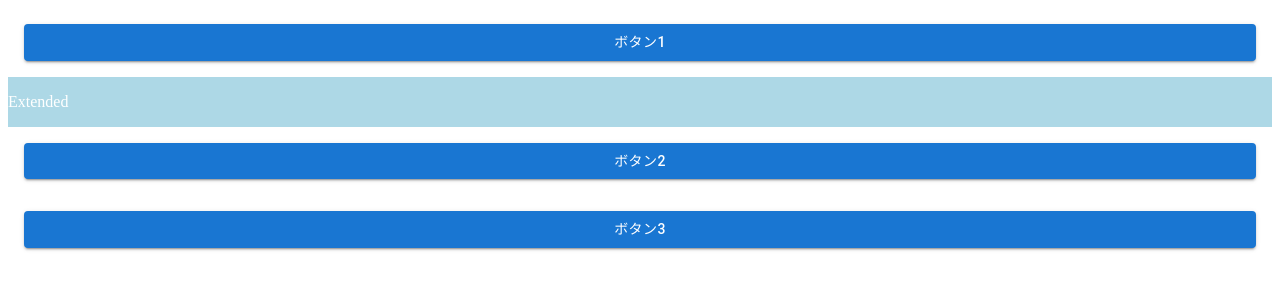
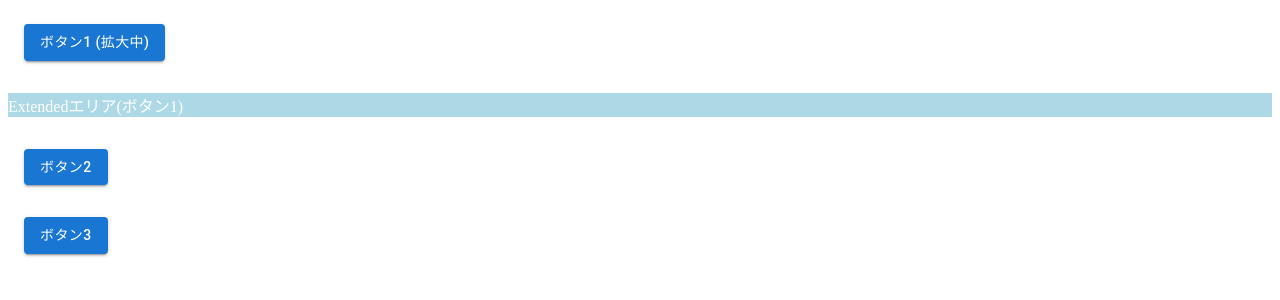
Before and after one commit to shichisan21/drag-test, a Next.js app: page /addArea in a window 1280 px wide. Both pictures are taken after a click on the button "ボタン1". Shown: the top 300 px of the page. Built offline with nearby package versions, Linux system fonts and the light colour scheme.

Commit message:
Extendedエリア　ボタン独立

```diff
--- a/src/pages/addArea.tsx
+++ b/src/pages/addArea.tsx
@@ -3,46 +3,53 @@ import { useRouter } from "next/router";
 import Box from "@mui/material/Box";
 import Button from "@mui/material/Button";
 
-const AddArea: FC<{ onClick: () => void; label: string }> = ({
-  onClick,
-  label,
-}): ReactElement => {
+interface ButtonState {
+  label: string;
+  isExtended: boolean;
+}
+
+const AddArea: FC<{
+  onClick: () => void;
+  label: string;
+  isExtended: boolean;
+}> = ({ onClick, label, isExtended }): ReactElement => {
   return (
     <Button variant='contained' onClick={onClick} sx={{ margin: 2 }}>
       {label}
+      {isExtended && " (拡大中)"}
     </Button>
   );
 };
 
 const MyComponent: FC = (): ReactElement => {
-  const [showExtended, setShowExtended] = useState(false);
-  const [extendedIndex, setExtendedIndex] = useState<number | null>(null);
+  const [buttons, setButtons] = useState<ButtonState[]>([
+    { label: "ボタン1", isExtended: false },
+    { label: "ボタン2", isExtended: false },
+    { label: "ボタン3", isExtended: false },
+  ]);
 
   const toggleExtended = (index: number) => {
-    setShowExtended(!showExtended);
-    setExtendedIndex(index);
+    const newButtons = [...buttons];
+    newButtons[index].isExtended = !newButtons[index].isExtended;
+    setButtons(newButtons);
   };
 
   return (
     <Box display='flex' flexDirection='column'>
-      <AddArea onClick={() => toggleExtended(1)} label='ボタン1' />
-      {showExtended && extendedIndex === 1 && (
-        <Box sx={{ backgroundColor: "lightblue", color: "white" }}>
-          <p>Extended</p>
-        </Box>
-      )}
-      <AddArea onClick={() => toggleExtended(2)} label='ボタン2' />
-      {showExtended && extendedIndex === 2 && (
-        <Box sx={{ backgroundColor: "lightblue", color: "white" }}>
-          <p>Extended</p>
-        </Box>
-      )}
-      <AddArea onClick={() => toggleExtended(3)} label='ボタン3' />
-      {showExtended && extendedIndex === 3 && (
-        <Box sx={{ backgroundColor: "lightblue", color: "white" }}>
-          <p>Extended</p>
-        </Box>
-      )}
+      {buttons.map((button, index) => (
+        <div key={index}>
+          <AddArea
+            onClick={() => toggleExtended(index)}
+            label={button.label}
+            isExtended={button.isExtended}
+          />
+          {button.isExtended && (
+            <Box sx={{ backgroundColor: "lightblue", color: "white" }}>
+              <p>Extendedエリア({button.label})</p>
+            </Box>
+          )}
+        </div>
+      ))}
     </Box>
   );
 };
```
